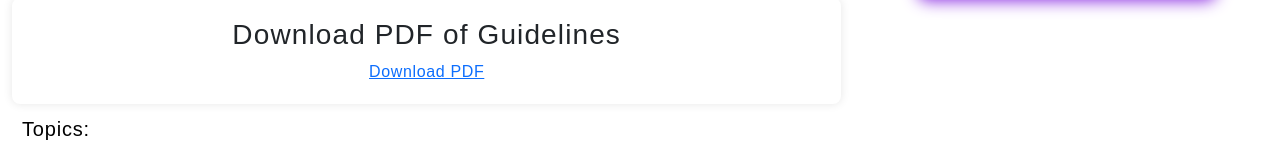
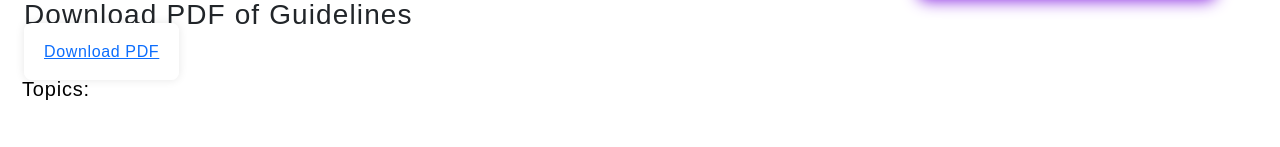
Before and after one commit to Jignasa2024/Jignasa2024, a plain HTML site: page CSEECS.html in a window 1280 px wide. Shown: the part 3585-3732 px from the top of the page. Drawn offline with nearby package versions, Linux system fonts and the light colour scheme; a web font is replaced by a local one.

Commit message:
Update CSEECS.html

```diff
--- a/CSEECS.html
+++ b/CSEECS.html
@@ -376,14 +376,14 @@ Silver Jubilee Block
             An event to showcase students' presentation talents in the form of posters on novel technologies in the field of Computer Science and Engineering.
 		    <br> Note: Hybrid Mode is Available for Non-Rayalseema participants
              <br>
-		     <div class="container" style="
+		     <div class="container" >
+        <h3>Download PDF of Guidelines</h3>
+        <a href="PosterPresentationGuidelines.pdf" class="download-button" download style="
     text-align: center;
     background: white;
     padding: 20px;
     border-radius: 8px;
-    box-shadow: 0 0 10px rgba(0, 0, 0, 0.1)">
-        <h3>Download PDF of Guidelines</h3>
-        <a href="PosterPresentationGuidelines.pdf" class="download-button" download>Download PDF</a>
+    box-shadow: 0 0 10px rgba(0, 0, 0, 0.1)">Download PDF</a>
     </div>
 
 		 <p>Topics: </p><br>
```
